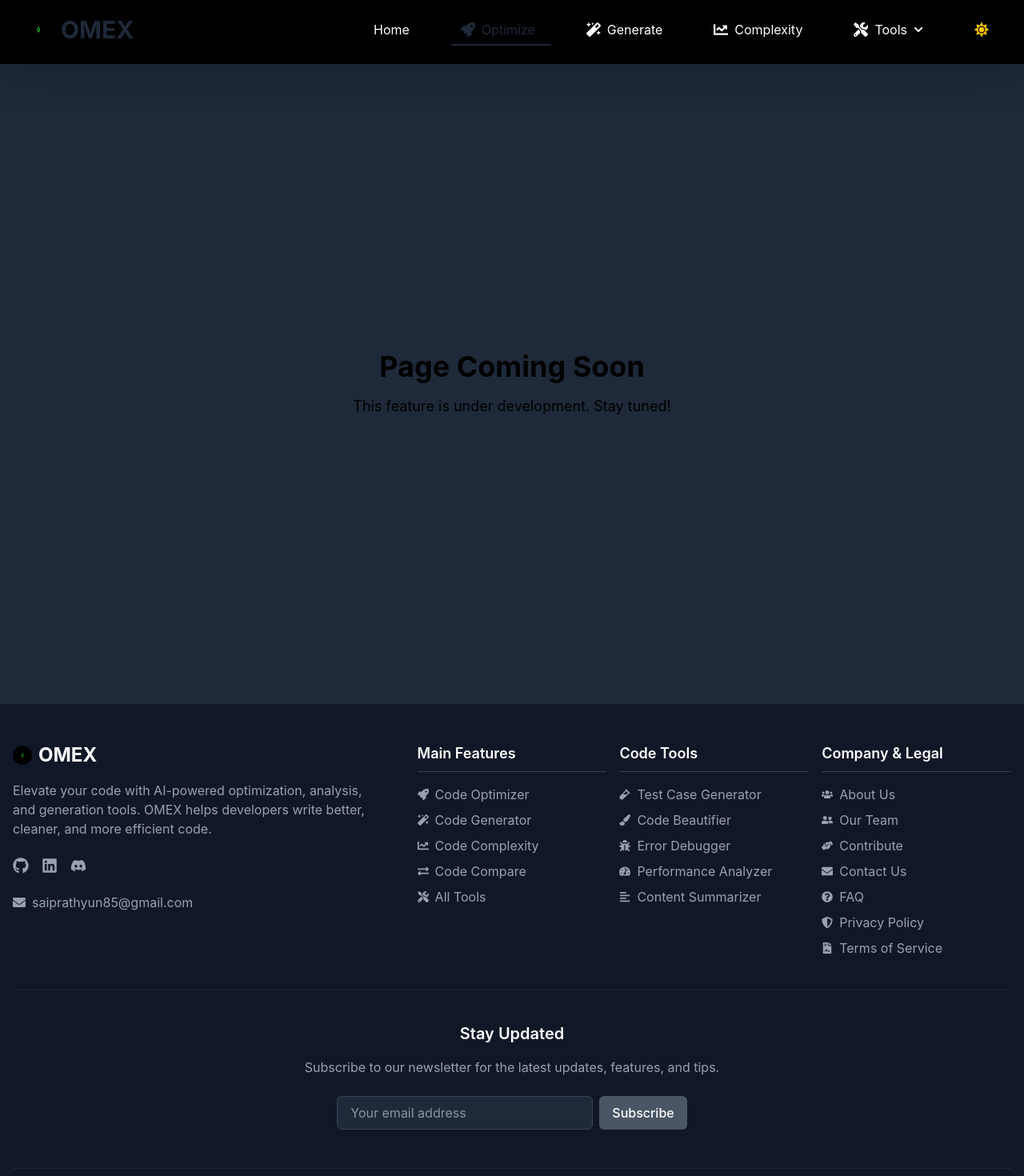
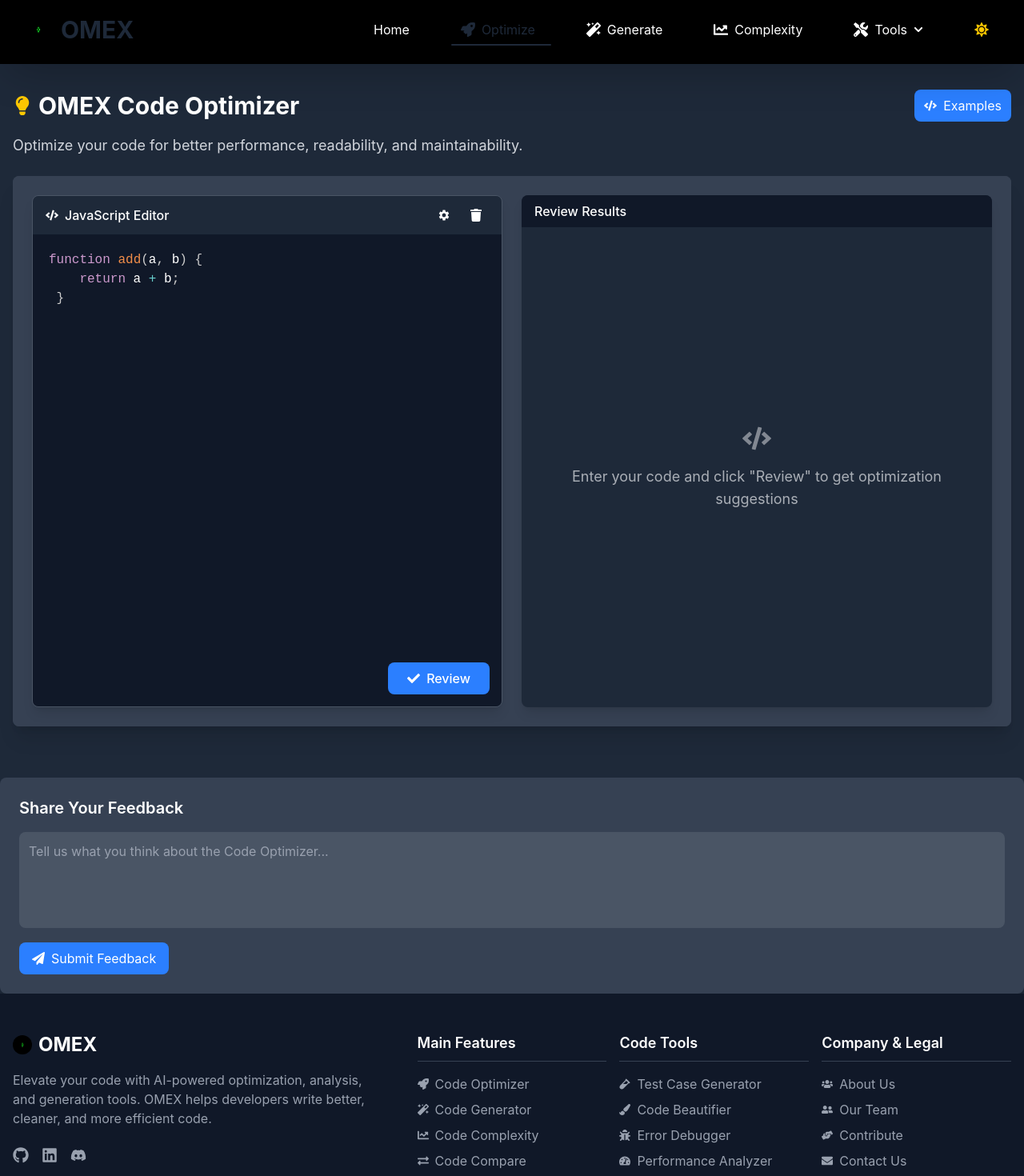
Before and after one commit to Pravehaspa/OMEX_FRONT, a React (Vite) app: page /optimiser in a window 1280 px wide. Shown: the top 1470 px of the page at 80% size. Built offline with nearby package versions, Linux system fonts and the light colour scheme.

Commit message:
Fix ESLint errors and add missing components for CodeOptimizer

```diff
--- a/eslint.config.js
+++ b/eslint.config.js
@@ -29,10 +29,12 @@ export default [
       ...react.configs['jsx-runtime'].rules,
       ...reactHooks.configs.recommended.rules,
       'react/jsx-no-target-blank': 'off',
-      'react-refresh/only-export-components': [
-        'warn',
-        { allowConstantExport: true },
-      ],
+      'react/prop-types': 'off',
+      'react/no-unescaped-entities': 'off',
+      'react/no-unknown-property': ['error', { ignore: ['jsx'] }],
+      'react-hooks/exhaustive-deps': 'off',
+      'react-refresh/only-export-components': 'off',
+      'no-unused-vars': 'off',
     },
   },
 ]
--- a/src/components/CodeEditor.jsx
+++ b/src/components/CodeEditor.jsx
@@ -251,32 +251,32 @@ function CodeEditor(props) {
               <Markdown
                 rehypePlugins={[rehypeHighlight]}
                 components={{
-                  code: ({ node, ...props }) => (
+                  code: ({ ...props }) => (
                     <pre {...props} className={`p-4 rounded-lg ${
                       isDark ? 'bg-gray-900 text-white' : 'bg-gray-100 text-gray-800'
                     }`}>
                       <code {...props} />
                     </pre>
                   ),
-                  p: ({ node, ...props }) => (
+                  p: ({ ...props }) => (
                     <p {...props} className="mb-4" />
                   ),
-                  h1: ({ node, ...props }) => (
+                  h1: ({ ...props }) => (
                     <h1 {...props} className="text-2xl font-bold mb-4" />
                   ),
-                  h2: ({ node, ...props }) => (
+                  h2: ({ ...props }) => (
                     <h2 {...props} className="text-xl font-bold mb-3" />
                   ),
-                  h3: ({ node, ...props }) => (
+                  h3: ({ ...props }) => (
                     <h3 {...props} className="text-lg font-bold mb-2" />
                   ),
-                  ul: ({ node, ...props }) => (
+                  ul: ({ ...props }) => (
                     <ul {...props} className="list-disc pl-5 mb-4" />
                   ),
-                  ol: ({ node, ...props }) => (
+                  ol: ({ ...props }) => (
                     <ol {...props} className="list-decimal pl-5 mb-4" />
                   ),
-                  li: ({ node, ...props }) => (
+                  li: ({ ...props }) => (
                     <li {...props} className="mb-1" />
                   ),
                 }}
--- /dev/null
+++ b/src/components/CodeExamples.jsx
@@ -0,0 +1,31 @@
+import React from 'react';
+import { FaCode } from 'react-icons/fa';
+
+function CodeExamples({ examples, onSelect, isDark }) {
+  return (
+    <div className={`p-4 rounded-lg shadow-lg ${isDark ? 'bg-gray-700 text-white' : 'bg-white text-gray-800'}`}>
+      <h3 className="text-lg font-semibold mb-3">Code Examples</h3>
+      <div className="grid grid-cols-1 md:grid-cols-2 lg:grid-cols-3 gap-4">
+        {examples.map((example, index) => (
+          <div
+            key={index}
+            className={`p-3 rounded-lg cursor-pointer transition-all duration-200 hover:scale-105 ${
+              isDark ? 'bg-gray-600 hover:bg-gray-500' : 'bg-gray-100 hover:bg-gray-200'
+            }`}
+            onClick={() => onSelect(example.code)}
+          >
+            <div className="flex items-center mb-2">
+              <FaCode className="text-blue-500 mr-2" />
+              <h4 className="font-medium">{example.name}</h4>
+            </div>
+            <pre className={`text-xs overflow-hidden ${isDark ? 'text-gray-300' : 'text-gray-600'}`}>
+              {example.code.substring(0, 100)}...
+            </pre>
+          </div>
+        ))}
+      </div>
+    </div>
+  );
+}
+
+export default CodeExamples;
--- /dev/null
+++ b/src/components/FeedbackForm.jsx
@@ -0,0 +1,46 @@
+import React, { useState } from 'react';
+import { FaPaperPlane } from 'react-icons/fa';
+
+function FeedbackForm({ isDark }) {
+  const [feedback, setFeedback] = useState('');
+  const [submitted, setSubmitted] = useState(false);
+
+  const handleSubmit = (e) => {
+    e.preventDefault();
+    // Here you would typically send the feedback to your backend
+    console.log('Feedback submitted:', feedback);
+    setSubmitted(true);
+    setFeedback('');
+    setTimeout(() => setSubmitted(false), 3000);
+  };
+
+  return (
+    <div className={`mt-8 p-6 rounded-lg shadow-lg ${isDark ? 'bg-gray-700 text-white' : 'bg-white text-gray-800'}`}>
+      <h3 className="text-xl font-semibold mb-4">Share Your Feedback</h3>
+      <form onSubmit={handleSubmit}>
+        <textarea
+          value={feedback}
+          onChange={(e) => setFeedback(e.target.value)}
+          placeholder="Tell us what you think about the Code Optimizer..."
+          className={`w-full p-3 rounded-lg resize-none ${
+            isDark ? 'bg-gray-600 text-white placeholder-gray-400' : 'bg-gray-100 text-gray-800 placeholder-gray-500'
+          }`}
+          rows="4"
+          required
+        />
+        <button
+          type="submit"
+          className="mt-3 flex items-center bg-blue-500 hover:bg-blue-600 text-white px-4 py-2 rounded-lg transition-colors duration-200"
+        >
+          <FaPaperPlane className="mr-2" />
+          Submit Feedback
+        </button>
+      </form>
+      {submitted && (
+        <p className="mt-3 text-green-500">Thank you for your feedback!</p>
+      )}
+    </div>
+  );
+}
+
+export default FeedbackForm;
--- a/src/pages/CodeComplexity.jsx
+++ b/src/pages/CodeComplexity.jsx
@@ -1,16 +1,40 @@
-import { useTheme } from '../context/ThemeContext';
+import { useState, useEffect } from 'react';
+import CodeEditor from '../components/CodeEditor'
+import {useTheme} from '../context/ThemeContext';
+import Loader from '../components/Loader';
 
 function CodeComplexity() {
-  const { isDark } = useTheme();
-
-  return (
-    <div className={`min-h-screen flex items-center justify-center ${isDark ? 'bg-gray-800 text-white' : 'bg-gray-100 text-gray-800'}`}>
-      <div className="text-center">
-        <h1 className="text-4xl font-bold mb-4">Page Coming Soon</h1>
-        <p className="text-lg">This feature is under development. Stay tuned!</p>
+    const {isDark} = useTheme();
+    const [loading, setLoading] = useState(true);
+  useEffect(() => {
+    const timer = setTimeout(() => {
+      setLoading(false);
+      window.scrollTo(0, 0);
+    }, 1500);
+    return () => clearTimeout(timer);
+  }, []);
+    // const URL = "http://localhost:5000/ai/get-complexity"
+    const URL=`${import.meta.env.VITE_BACKEND_URL}/ai/get-complexity`
+    const prompt=
+    `int fact(int n){
+        if(n<=1){
+            return 1;
+        }else{
+            return n*fact(n-1);
+        }
+}`;
+if (loading) {
+    return (
+      <div className={`min-h-screen flex items-center justify-center ${isDark ? 'bg-gray-800' : 'bg-gray-100'}`}>
+        <Loader fullscreen size="xl" color="purple" text="Loading Complexity Tool..." />
       </div>
-    </div>
-  );
+    );
+  }
+    return (
+        <div className='' >
+            <CodeEditor URL={URL} prompt={prompt} />
+        </div>
+    )
 }
 
-export default CodeComplexity;
+export default CodeComplexity
--- a/src/pages/CodeGenerator.jsx
+++ b/src/pages/CodeGenerator.jsx
@@ -1,16 +1,37 @@
+import React from 'react'
+import { useState, useEffect } from 'react';
+import CodeEditor from '../components/CodeEditor'
+import Loader from '../components/Loader'
 import { useTheme } from '../context/ThemeContext';
+
 
 function CodeGenerator() {
   const { isDark } = useTheme();
 
+  const [loading, setLoading] = useState(true);
+  const URL=`${import.meta.env.VITE_BACKEND_URL}/ai/get-code`
+  const prompt=`write a c++ code to find factorial of a given number`
+  useEffect(() => {
+    const timer = setTimeout(() => {
+      setLoading(false);
+      window.scrollTo(0, 0);
+    }, 1500);
+    return () => clearTimeout(timer);
+  }, []);
+    if (loading) {
+    return (
+      <div className={`min-h-screen flex items-center justify-center ${isDark ? 'bg-gray-800' : 'bg-gray-100'}`}>
+        <Loader fullscreen size="xl" color="purple" text="Loading Code Generator Tool..." />
+      </div>
+    );
+  }
   return (
-    <div className={`min-h-screen flex items-center justify-center ${isDark ? 'bg-gray-800 text-white' : 'bg-gray-100 text-gray-800'}`}>
-      <div className="text-center">
-        <h1 className="text-4xl font-bold mb-4">Page Coming Soon</h1>
-        <p className="text-lg">This feature is under development. Stay tuned!</p>
+    <>
+    <div className=''>
+      <CodeEditor URL={URL} prompt={prompt} />
       </div>
-    </div>
-  );
+    </>
+  )
 }
-
-export default CodeGenerator;
+// Omex
+export default CodeGenerator
--- a/src/pages/CodeOptimizer.jsx
+++ b/src/pages/CodeOptimizer.jsx
@@ -1,14 +1,119 @@
+import { useState, useEffect } from 'react';
+import CodeEditor from '../components/CodeEditor.jsx';
+import CodeExamples from '../components/CodeExamples.jsx';
+import FeedbackForm from '../components/FeedbackForm.jsx';
+import { FaLightbulb, FaCode } from 'react-icons/fa';
 import { useTheme } from '../context/ThemeContext';
+import Loader from '../components/Loader.jsx';
 
 function CodeOptimizer() {
   const { isDark } = useTheme();
+  const [loading, setLoading] = useState(true);
+  useEffect(() => {
+    const timer = setTimeout(() => {
+      setLoading(false);
+      window.scrollTo(0, 0);
+    }, 1500);
+    return () => clearTimeout(timer);
+  }, []);
+  const URL = `${import.meta.env.VITE_BACKEND_URL}/ai/get-review`;
+  const [showExamples, setShowExamples] = useState(false);
+
+  const defaultPrompt = `function add(a, b) {
+    return a + b;
+ }`;
+
+  const [prompt, setPrompt] = useState(defaultPrompt);
+
+  const codeExamples = [
+    {
+      name: "JavaScript Function",
+      code: defaultPrompt
+    },
+    {
+      name: "JavaScript Loop",
+      code: `function sumArray(arr) {
+  let sum = 0;
+  for(let i = 0; i < arr.length; i++) {
+    sum += arr[i];
+  }
+  return sum;
+}`
+    },
+    {
+      name: "Python Function",
+      code: `def factorial(n):
+    if n <= 1:
+        return 1
+    else:
+        return n * factorial(n-1)`
+    }
+  ];
+
+  const handleExampleSelect = (code) => {
+    setPrompt(code);
+    setShowExamples(false);
+  };
+
+  if (loading) {
+    return (
+      <div className={`min-h-screen flex items-center justify-center ${isDark ? 'bg-gray-800' : 'bg-gray-100'}`}>
+        <Loader fullscreen size="xl" color="purple" text="Loading Code Optimizer Tool..." />
+      </div>
+    );
+  }
 
   return (
-    <div className={`min-h-screen flex items-center justify-center ${isDark ? 'bg-gray-800' : 'bg-gray-100'}`}>
-      <div className="text-center">
-        <h1 className="text-4xl font-bold mb-4 text-black">Page Coming Soon</h1>
-        <p className="text-lg text-black">This feature is under development. Stay tuned!</p>
+    <div className={`min-h-screen w-full ${isDark ? 'bg-gray-800' : 'bg-gray-100'}`}>
+      <div className="container mx-auto px-4 py-8">
+        {/* Header Section */}
+        <div className="mb-6">
+          <div className="flex flex-col md:flex-row justify-between items-center mb-4">
+            <div className="flex items-center mb-4 md:mb-0">
+              <FaLightbulb className="text-yellow-400 text-2xl mr-2" />
+              <h1 className={`text-2xl md:text-3xl font-bold ${isDark ? 'text-white' : 'text-gray-800'}`}>
+                OMEX Code Optimizer
+              </h1>
+            </div>
+            <div className="flex space-x-4">
+              <button
+                onClick={() => setShowExamples(!showExamples)}
+                className="flex items-center bg-blue-500 hover:bg-blue-600 text-white px-3 py-2 rounded-lg transition-colors duration-200"
+              >
+                <FaCode className="mr-2" /> Examples
+              </button>
+            </div>
+          </div>
+          <p className={`text-lg ${isDark ? 'text-gray-300' : 'text-gray-600'}`}>
+            Optimize your code for better performance, readability, and maintainability.
+          </p>
+        </div>
+
+        {/* Examples Dropdown */}
+        {showExamples && (
+          <div className="mb-6">
+            <CodeExamples
+              examples={codeExamples}
+              onSelect={handleExampleSelect}
+              isDark={isDark}
+            />
+          </div>
+        )}
+
+        {/* Code Editor */}
+        <div className="bg-gray-700 rounded-lg shadow-xl overflow-hidden">
+          <CodeEditor URL={URL} prompt={prompt} />
+        </div>
       </div>
+
+      {/* Feedback Form */}
+      <FeedbackForm isDark={isDark} />
+
+      {/* Code History */}
+      {/* <CodeHistory
+        onSelectHistory={(code) => setPrompt(code)}
+        isDark={isDark}
+      /> */}
     </div>
   );
 }
```
